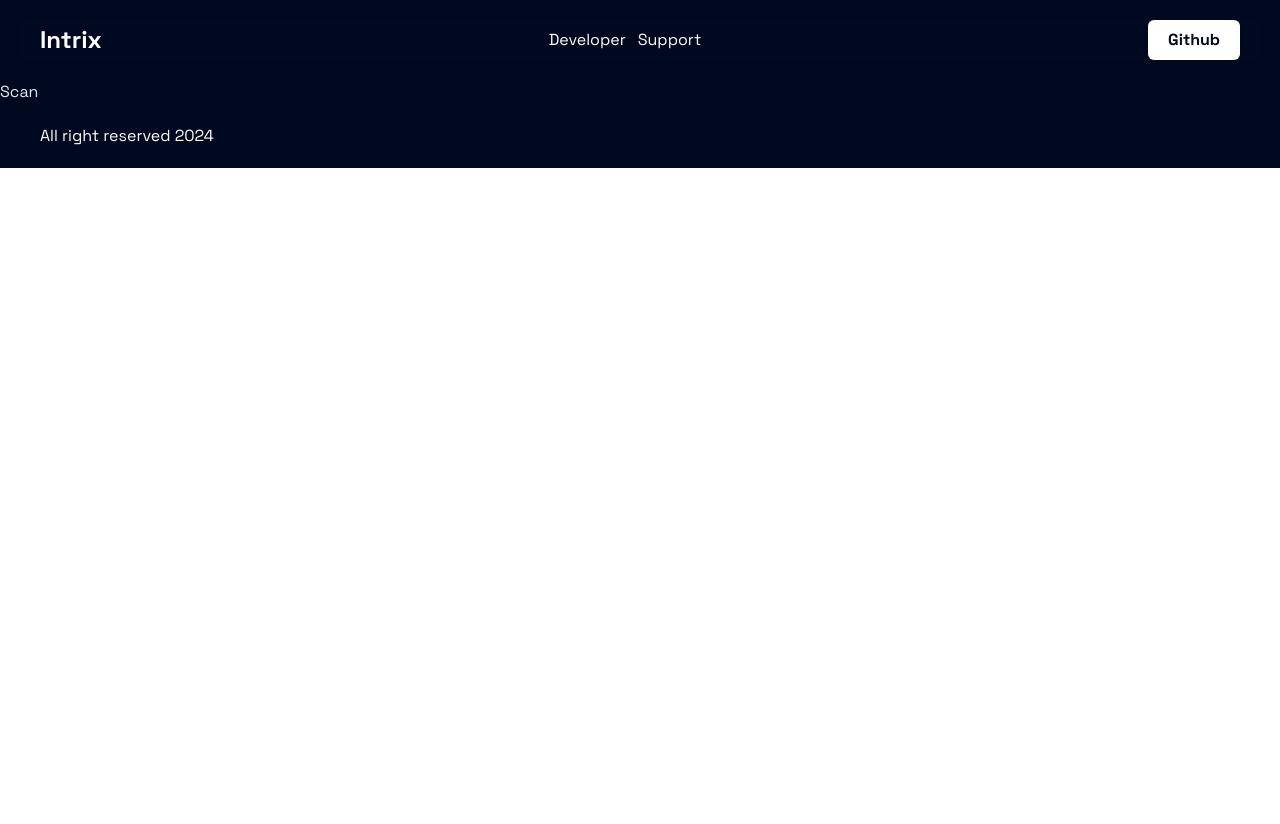
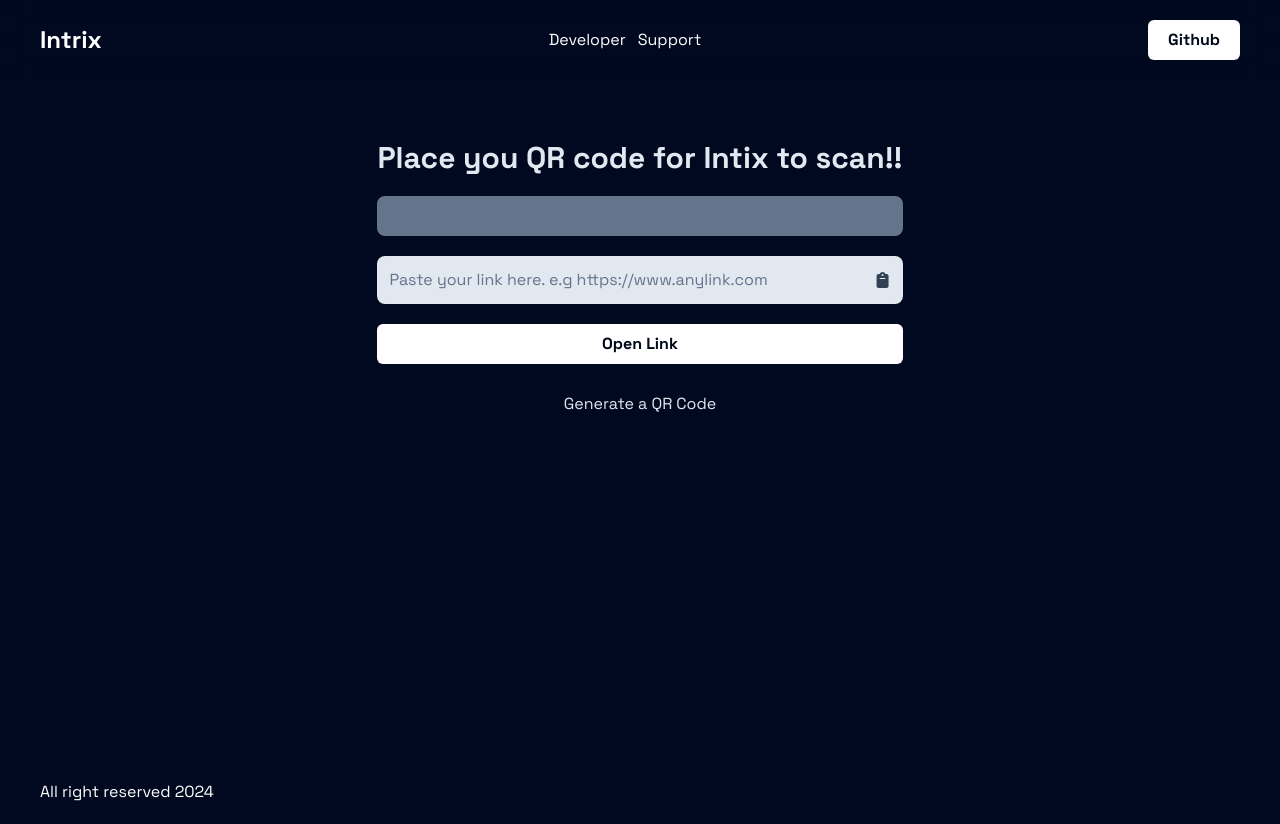
Before and after one commit to fisayo-dev/QRCode-Generator, a React (Vite) app: page /scan in a window 1280 px wide. Before the commit the page ends 800 px from the top, so only its background shows below. Built offline with nearby package versions, Linux system fonts and the light colour scheme.

Commit message:
Created hte scan qr code page

```diff
--- a/src/pages/Scan.jsx
+++ b/src/pages/Scan.jsx
@@ -1,8 +1,29 @@
+import Button from "../components/Button";
+import { FaClipboard } from "react-icons/fa6";
+
 const Scan = () => {
   return (
-    <>
-      <p>Scan</p>
-    </>
+    <div className="py-10 h-[85vh]">
+      <div className="app-container">
+        <div className="py-5 grid justify-items-center">
+          <div className="grid gap-5">
+            <h2 className="text-center text-3xl font-bold">
+              Place you QR code for Intix to scan!!
+            </h2>
+            <div className="bg-slate-500 p-5 rounded-lg overflow-hidden"></div>
+            <div className="flex items-center bg-slate-200 gap-3 text-slate-700 rounded-lg p-3">
+              <input
+                type="text"
+                placeholder="Paste your link here. e.g https://www.anylink.com"
+              />
+              <FaClipboard className="cursor-pointer"/>
+            </div>
+            <Button>Open Link</Button>
+            <p className="text-center py-2 hover:underline cursor-pointer">Generate a QR Code</p>
+          </div>
+        </div>
+      </div>
+    </div>
   );
 };
 
```
